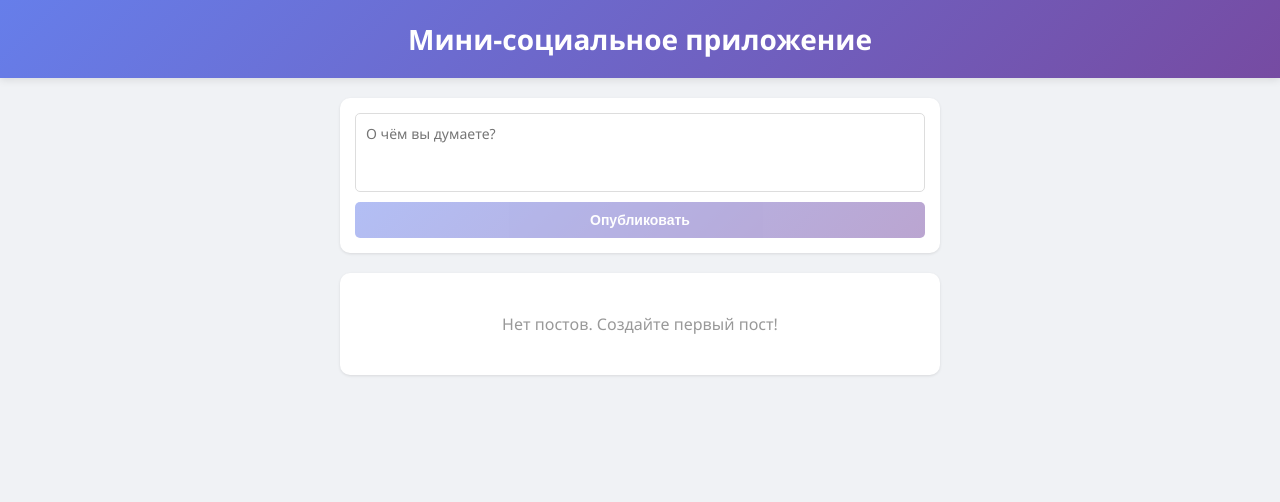
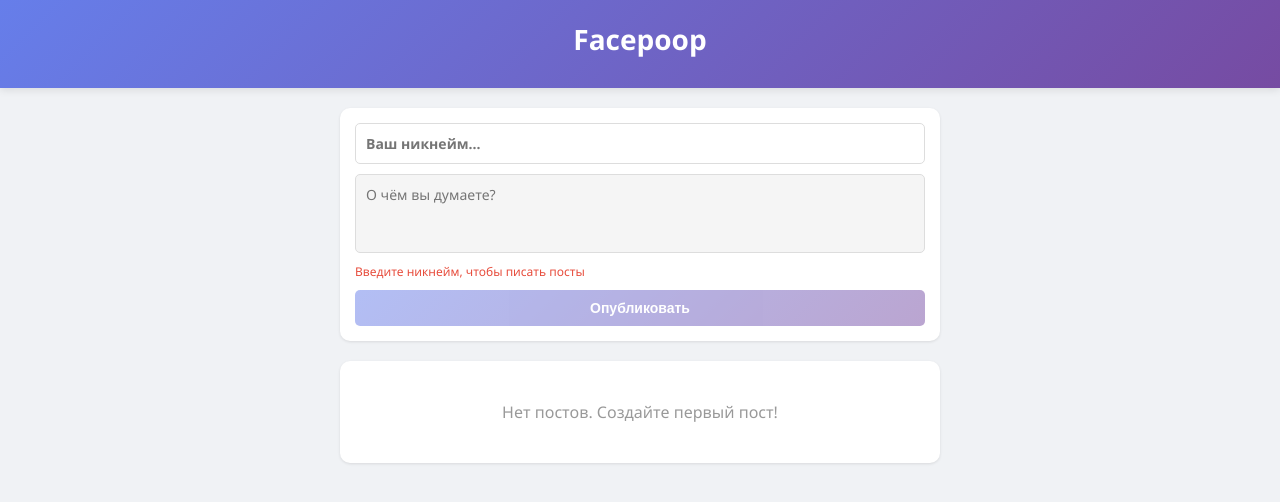
Before and after one commit to skayo0o/mini-social-app, a React (Vite) app: page / in a window 1280 px wide. Shown: the top 502 px of the page. Built offline with nearby package versions, Linux system fonts and the light colour scheme.

Commit message:
функциональность постов

```diff
--- a/src/App.css
+++ b/src/App.css
@@ -15,6 +15,13 @@
 .app-header h1 {
   text-align: center;
   font-size: 28px;
+  margin-bottom: 10px;
+}
+
+.user-badge-header {
+  text-align: center;
+  font-size: 13px;
+  opacity: 0.9;
 }
 
 .app-main {
--- a/src/App.jsx
+++ b/src/App.jsx
@@ -6,17 +6,19 @@ import PostList from './components/PostList'
 function App() {
   const [posts, setPosts] = useState([])
   const [nextId, setNextId] = useState(1)
+  const [currentUser, setCurrentUser] = useState('')
 
-  const addPost = (content) => {
+  const addPost = (content, author) => {
     const newPost = {
       id: nextId,
       content,
-      author: 'Вы',
+      author,
       timestamp: new Date().toLocaleString('ru-RU'),
-      likes: 0,
+      likedBy: [],
     }
     setPosts([newPost, ...posts])
     setNextId(nextId + 1)
+    setCurrentUser(author)
   }
 
   const deletePost = (id) => {
@@ -24,15 +26,27 @@ function App() {
   }
 
   const likePost = (id) => {
+    if (!currentUser) return
+
     setPosts(posts.map(post =>
-      post.id === id ? { ...post, likes: post.likes + 1 } : post
+      post.id === id
+        ? {
+            ...post,
+            likedBy: post.likedBy.includes(currentUser)
+              ? post.likedBy.filter(user => user !== currentUser)
+              : [...post.likedBy, currentUser],
+          }
+        : post
     ))
   }
 
   return (
     <div className="app">
       <header className="app-header">
-        <h1>Мини-социальное приложение</h1>
+        <h1>Facepoop</h1>
+        {currentUser && (
+          <div className="user-badge-header">👤 {currentUser}</div>
+        )}
       </header>
 
       <main className="app-main">
@@ -42,6 +56,7 @@ function App() {
             posts={posts}
             onDeletePost={deletePost}
             onLikePost={likePost}
+            currentUser={currentUser}
           />
         </div>
       </main>
--- a/src/components/PostForm.css
+++ b/src/components/PostForm.css
@@ -7,6 +7,22 @@
   display: flex;
   flex-direction: column;
   gap: 10px;
+}
+
+.post-author-input {
+  width: 100%;
+  padding: 10px;
+  border: 1px solid #ddd;
+  border-radius: 5px;
+  font-family: inherit;
+  font-size: 14px;
+  outline: none;
+  font-weight: 600;
+}
+
+.post-author-input:focus {
+  border-color: #667eea;
+  box-shadow: 0 0 5px rgba(102, 126, 234, 0.2);
 }
 
 .post-textarea {
@@ -23,6 +39,18 @@
 .post-textarea:focus {
   border-color: #667eea;
   box-shadow: 0 0 5px rgba(102, 126, 234, 0.2);
+}
+
+.post-textarea:disabled {
+  background-color: #f5f5f5;
+  cursor: not-allowed;
+  color: #999;
+}
+
+.form-hint {
+  font-size: 12px;
+  color: #e74c3c;
+  margin: 0;
 }
 
 .post-submit {
--- a/src/components/PostForm.jsx
+++ b/src/components/PostForm.jsx
@@ -3,28 +3,38 @@ import './PostForm.css'
 
 function PostForm({ onAddPost }) {
   const [content, setContent] = useState('')
+  const [author, setAuthor] = useState('')
 
   const handleSubmit = (e) => {
     e.preventDefault()
-    if (content.trim()) {
-      onAddPost(content)
+    if (content.trim() && author.trim()) {
+      onAddPost(content, author)
       setContent('')
     }
   }
 
   return (
     <form className="post-form" onSubmit={handleSubmit}>
+      <input
+        type="text"
+        className="post-author-input"
+        placeholder="Ваш никнейм..."
+        value={author}
+        onChange={(e) => setAuthor(e.target.value)}
+      />
       <textarea
         className="post-textarea"
         placeholder="О чём вы думаете?"
         value={content}
         onChange={(e) => setContent(e.target.value)}
         rows="3"
+        disabled={!author}
       />
+      {!author && <p className="form-hint">Введите никнейм, чтобы писать посты</p>}
       <button
         className="post-submit"
         type="submit"
-        disabled={!content.trim()}
+        disabled={!content.trim() || !author}
       >
         Опубликовать
       </button>
--- a/src/components/PostItem.css
+++ b/src/components/PostItem.css
@@ -51,7 +51,7 @@
   transition: all 0.3s;
 }
 
-.post-btn:hover {
+.post-btn:hover:not(:disabled) {
   background: #f5f5f5;
   border-color: #999;
 }
@@ -60,9 +60,20 @@
   color: #e74c3c;
 }
 
-.like-btn:hover {
+.like-btn:hover:not(:disabled) {
   background: #ffe0e0;
   border-color: #e74c3c;
+}
+
+.like-btn.liked {
+  background: #ffe0e0;
+  border-color: #e74c3c;
+  font-weight: 600;
+}
+
+.like-btn:disabled {
+  opacity: 0.6;
+  cursor: not-allowed;
 }
 
 .delete-btn {
--- a/src/components/PostItem.jsx
+++ b/src/components/PostItem.jsx
@@ -1,6 +1,15 @@
 import './PostItem.css'
 
-function PostItem({ post, onDelete, onLike }) {
+function PostItem({ post, onDelete, onLike, currentUser }) {
+  const isLiked = post.likedBy.includes(currentUser)
+  const likesCount = post.likedBy.length
+
+  const handleLike = () => {
+    if (currentUser) {
+      onLike(post.id)
+    }
+  }
+
   return (
     <div className="post-item">
       <div className="post-header">
@@ -14,10 +23,12 @@ function PostItem({ post, onDelete, onLike }) {
 
       <div className="post-footer">
         <button
-          className="post-btn like-btn"
-          onClick={() => onLike(post.id)}
+          className={`post-btn like-btn ${isLiked ? 'liked' : ''}`}
+          onClick={handleLike}
+          disabled={!currentUser}
+          title={!currentUser ? 'Создайте пост, чтобы лайкить' : ''}
         >
-          ❤️ Нравится ({post.likes})
+          {isLiked ? '❤️' : '🤍'} Лайки ({likesCount})
         </button>
         <button
           className="post-btn delete-btn"
--- a/src/components/PostList.jsx
+++ b/src/components/PostList.jsx
@@ -1,7 +1,7 @@
 import PostItem from './PostItem'
 import './PostList.css'
 
-function PostList({ posts, onDeletePost, onLikePost }) {
+function PostList({ posts, onDeletePost, onLikePost, currentUser }) {
   if (posts.length === 0) {
     return (
       <div className="post-list-empty">
@@ -18,6 +18,7 @@ function PostList({ posts, onDeletePost, onLikePost }) {
           post={post}
           onDelete={onDeletePost}
           onLike={onLikePost}
+          currentUser={currentUser}
         />
       ))}
     </div>
--- a/vite.config.js
+++ b/vite.config.js
@@ -3,4 +3,12 @@ import react from '@vitejs/plugin-react'
 
 export default defineConfig({
   plugins: [react()],
+  server: {
+    host: 'localhost',
+    port: 5173,
+    hmr: {
+      host: 'localhost',
+      protocol: 'http',
+    }
+  }
 })
```
